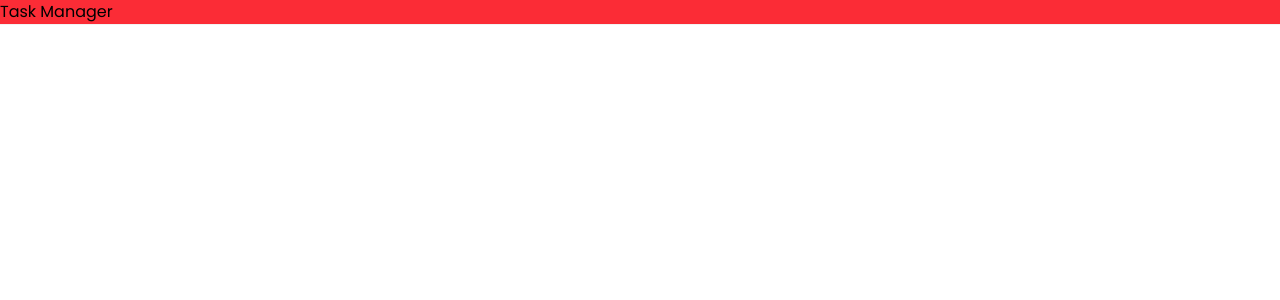
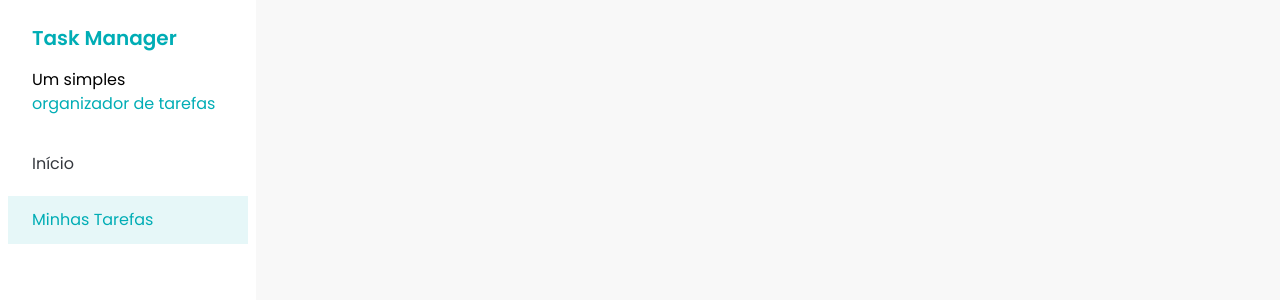
Before and after one commit to YudiYamada/fsc-task-manager, a React (Vite) app: page / in a window 1280 px wide. Shown: the top 300 px of the page. Built offline with nearby package versions, Linux system fonts and the light colour scheme.

Commit message:
feat: add Sidebar and SidebarButton component

```diff
--- a/src/App.tsx
+++ b/src/App.tsx
@@ -1,7 +1,9 @@
+import Sidebar from "./components/Sidebar";
+
 function App() {
   return (
     <>
-      <h1 className="mb-1.5 bg-red-500 shadow-2xs">Task Manager</h1>
+      <Sidebar />
     </>
   );
 }
--- /dev/null
+++ b/src/components/Sidebar.tsx
@@ -0,0 +1,22 @@
+import SidebarButton from "./SidebarButton";
+
+const Sidebar = () => {
+  return (
+    <div className="h-screen w-64 bg-white">
+      <div className="space-y-4 px-8 py-6">
+        <h1 className="text-xl font-semibold text-[#00ADB5]">Task Manager</h1>
+        <p>
+          Um simples{" "}
+          <span className="text-[#00ADB5]">organizador de tarefas</span>
+        </p>
+      </div>
+
+      <div className="flex flex-col gap-2 px-2">
+        <SidebarButton variant="unselected">Início</SidebarButton>
+        <SidebarButton variant="selected">Minhas Tarefas</SidebarButton>
+      </div>
+    </div>
+  );
+};
+
+export default Sidebar;
--- /dev/null
+++ b/src/components/SidebarButton.tsx
@@ -0,0 +1,26 @@
+import type { ReactNode } from "react";
+
+type SidebarButtonProps = {
+  children: ReactNode;
+  variant: ReactNode;
+};
+
+const SidebarButton = ({ children, variant }: SidebarButtonProps) => {
+  const getVariantClasses = () => {
+    if (variant === "unselected") {
+      return "text-[#35383E]";
+    }
+
+    if (variant === "selected") {
+      return "bg-[#E6F7F8] text-[#00ADB5]";
+    }
+  };
+
+  return (
+    <a href="/home" className={`px-6 py-3 ${getVariantClasses()}`}>
+      {children}
+    </a>
+  );
+};
+
+export default SidebarButton;
--- a/src/index.css
+++ b/src/index.css
@@ -2,4 +2,5 @@
 
 body {
   font-family: "Poppins", "sans-serif";
+  background-color: #f8f8f8;
 }
```
